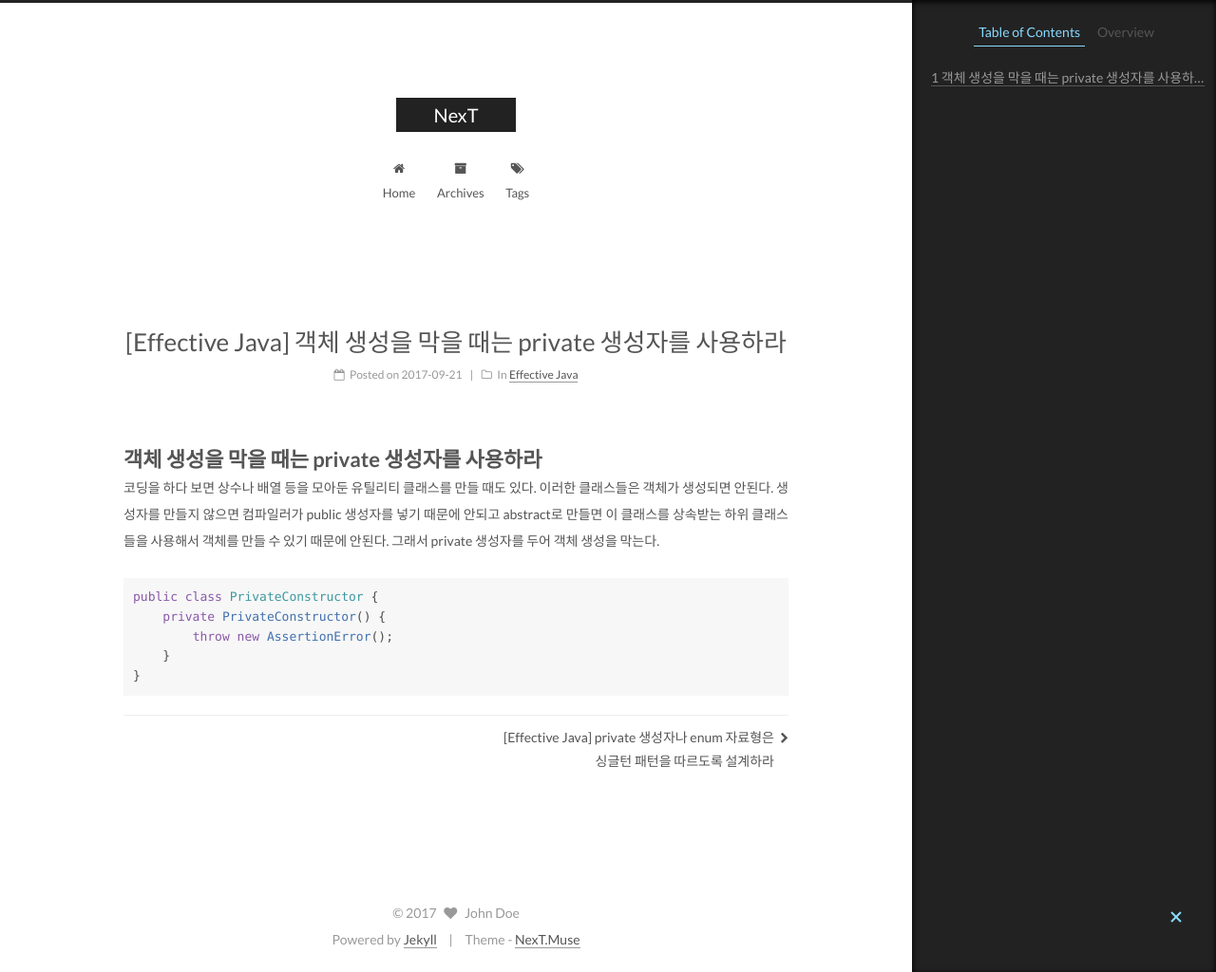
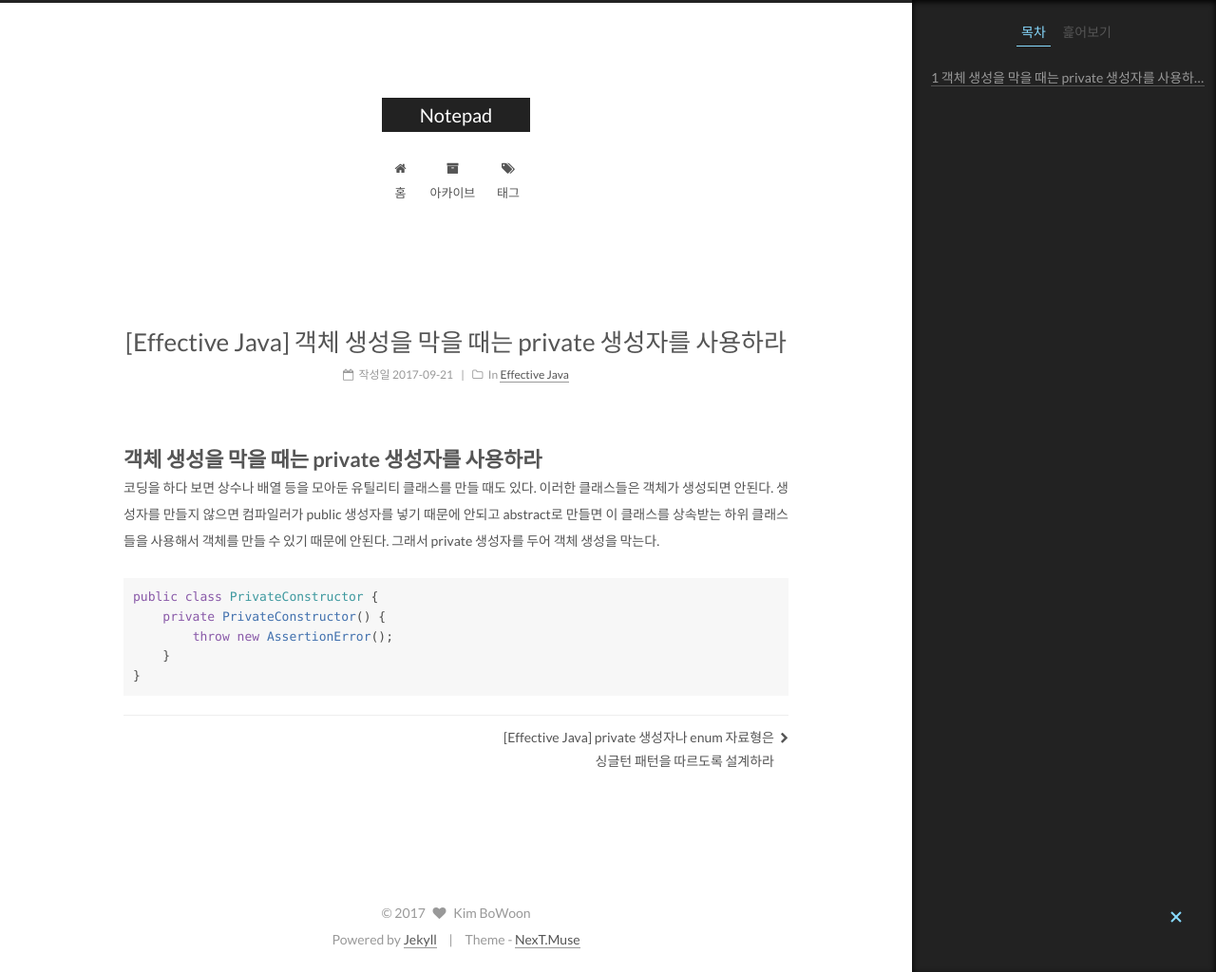
Before and after one commit to KimBoWoon/KimBoWoon.github.io, a Jekyll site: the page built from _posts/2017-09-24-private-constructor.md, in a window 1280 px wide and 1024 px high. Shown: the whole window at 95% size. Built offline with Jekyll 4.4.1, drawn with Linux system fonts in a browser that asks for light colours.

Commit message:
2017-09-24 mod: config modify

```diff
--- a/_config.yml
+++ b/_config.yml
@@ -4,12 +4,12 @@
 # ---------------------------------------------------------------
 
 # Site
-title: NexT
+title: Notepad
 subtitle:
 description:
-author: John Doe
+author: Kim BoWoon
 # Support language: de, en, fr-FR, id, ja, ko, pt-BR, pt, ru, zh-Hans, zh-hk, zh-tw
-language: en
+language: ko
 date_format: '%Y-%m-%d'
 
 # URL
```
